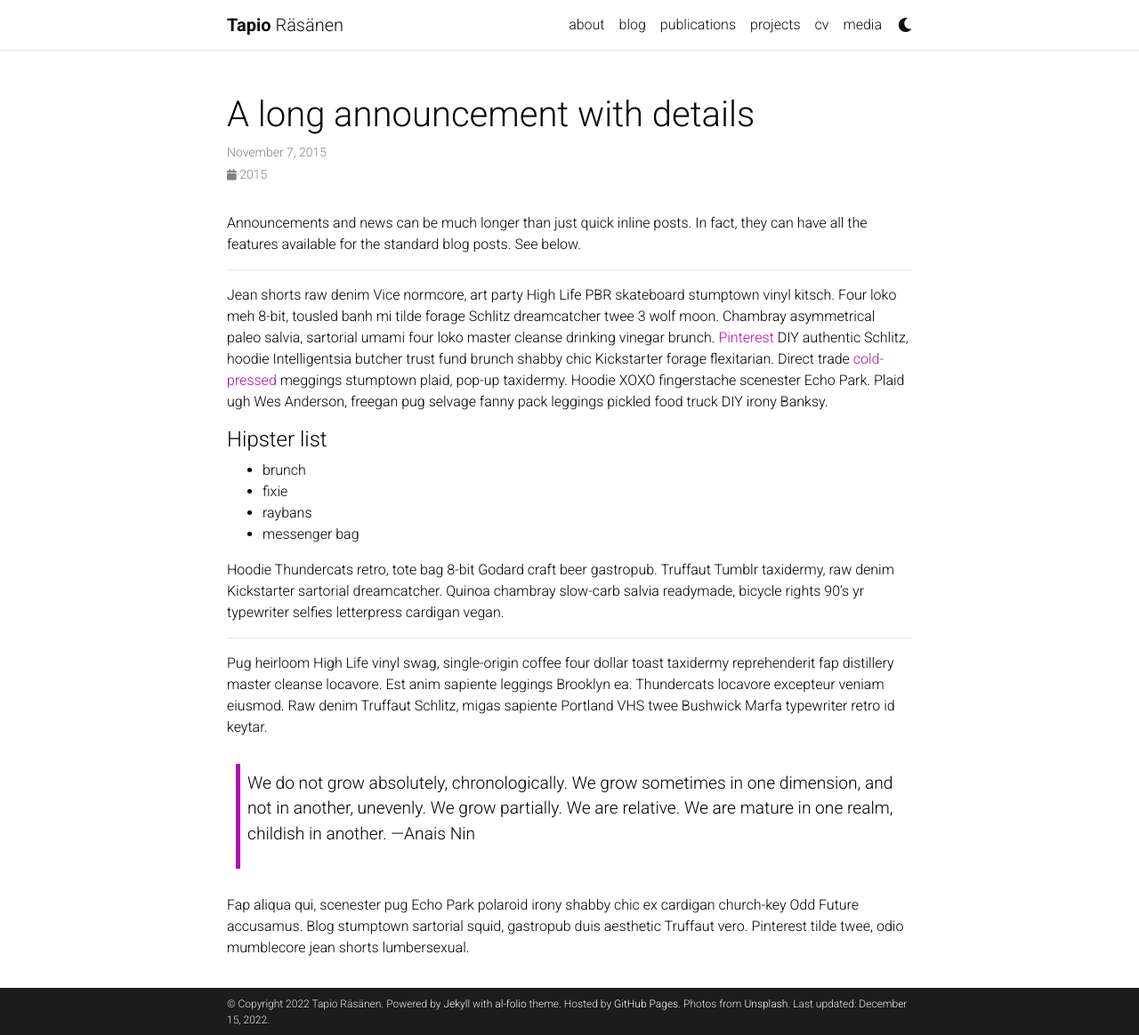
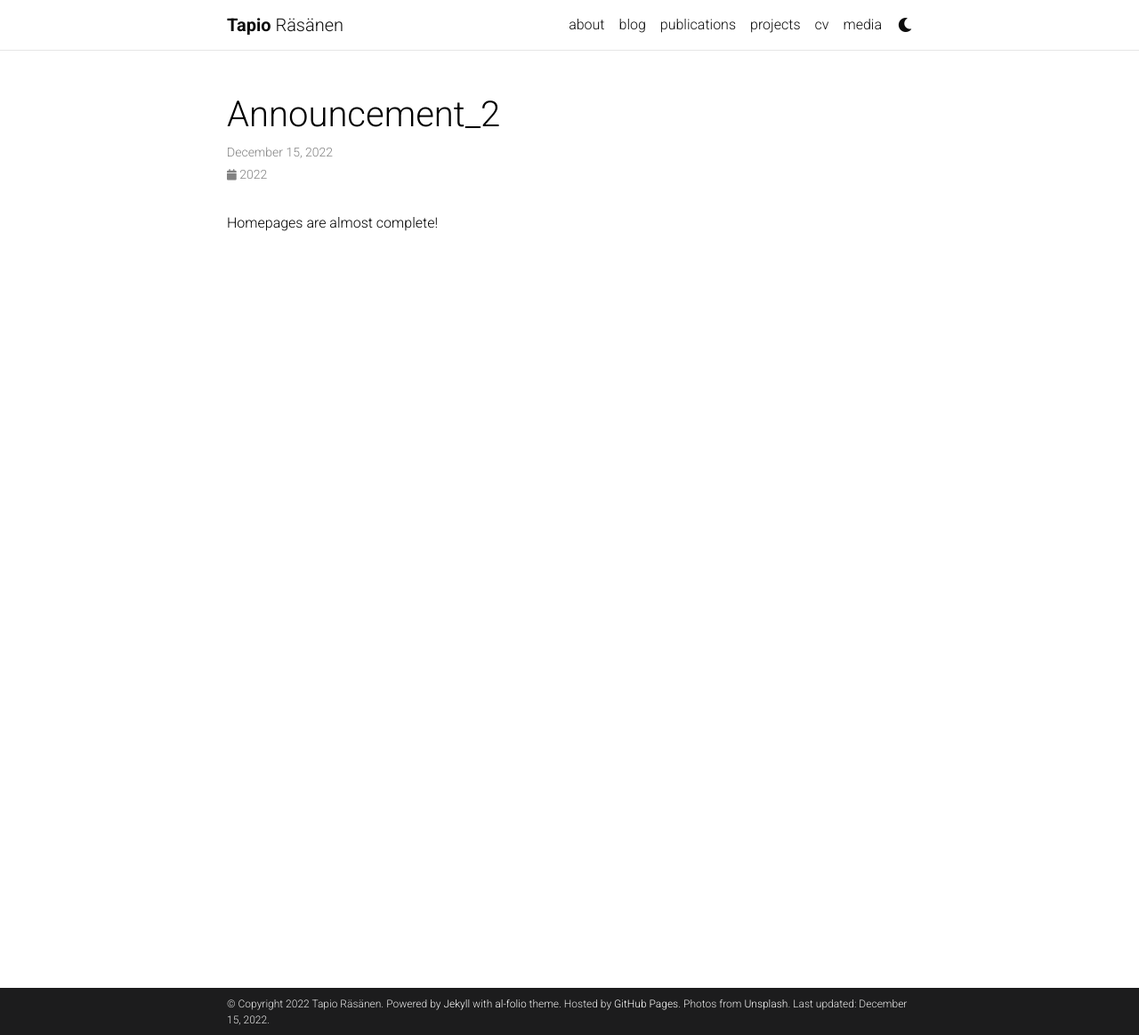
Before and after one commit to RasanenTapio/RasanenTapio.github.io, a Jekyll site: the page built from _news/announcement_2.md, in a window 1280 px wide and 1164 px high. Shown: the whole window at 89% size. Built offline with Jekyll 4.4.1, drawn with Linux system fonts in a browser that asks for light colours; full-size pictures stand in for the smaller copies a plugin makes; comment, search, counter and statistics services are not loaded; a style sheet for code colours, icons or effects is not loaded.

Commit message:
Removed unnecessary posts and elements
Removed all remaining examples and elements

```diff
--- a/_news/announcement_2.md
+++ b/_news/announcement_2.md
@@ -1,31 +1,7 @@
 ---
 layout: post
-title: A long announcement with details
-date: 2015-11-07 16:11:00-0400
-inline: false
+date: 2022-12-14 22:39:00-0400
+inline: true
 ---
 
-Announcements and news can be much longer than just quick inline posts. In fact, they can have all the features available for the standard blog posts. See below.
-
-***
-
-Jean shorts raw denim Vice normcore, art party High Life PBR skateboard stumptown vinyl kitsch. Four loko meh 8-bit, tousled banh mi tilde forage Schlitz dreamcatcher twee 3 wolf moon. Chambray asymmetrical paleo salvia, sartorial umami four loko master cleanse drinking vinegar brunch. <a href="https://www.pinterest.com">Pinterest</a> DIY authentic Schlitz, hoodie Intelligentsia butcher trust fund brunch shabby chic Kickstarter forage flexitarian. Direct trade <a href="https://en.wikipedia.org/wiki/Cold-pressed_juice">cold-pressed</a> meggings stumptown plaid, pop-up taxidermy. Hoodie XOXO fingerstache scenester Echo Park. Plaid ugh Wes Anderson, freegan pug selvage fanny pack leggings pickled food truck DIY irony Banksy.
-
-#### Hipster list
-<ul>
-    <li>brunch</li>
-    <li>fixie</li>
-    <li>raybans</li>
-    <li>messenger bag</li>
-</ul>
-
-Hoodie Thundercats retro, tote bag 8-bit Godard craft beer gastropub. Truffaut Tumblr taxidermy, raw denim Kickstarter sartorial dreamcatcher. Quinoa chambray slow-carb salvia readymade, bicycle rights 90's yr typewriter selfies letterpress cardigan vegan.
-
-***
-
-Pug heirloom High Life vinyl swag, single-origin coffee four dollar toast taxidermy reprehenderit fap distillery master cleanse locavore. Est anim sapiente leggings Brooklyn ea. Thundercats locavore excepteur veniam eiusmod. Raw denim Truffaut Schlitz, migas sapiente Portland VHS twee Bushwick Marfa typewriter retro id keytar.
-
-> We do not grow absolutely, chronologically. We grow sometimes in one dimension, and not in another, unevenly. We grow partially. We are relative. We are mature in one realm, childish in another.
-> —Anais Nin
-
-Fap aliqua qui, scenester pug Echo Park polaroid irony shabby chic ex cardigan church-key Odd Future accusamus. Blog stumptown sartorial squid, gastropub duis aesthetic Truffaut vero. Pinterest tilde twee, odio mumblecore jean shorts lumbersexual.
+Homepages are almost complete!
```
Also changed, not shown: _news/announcement_1.md (+2 -2 lines), _news/announcement_3.md (deleted, +0 -7 lines), _news/announcement_4.md (deleted, +0 -7 lines), _pages/about.md (+2 -2 lines), _pages/projects.md (+2 -2 lines), _posts/2022-11-30-summary_first.blog.md (+10 -5 lines).
